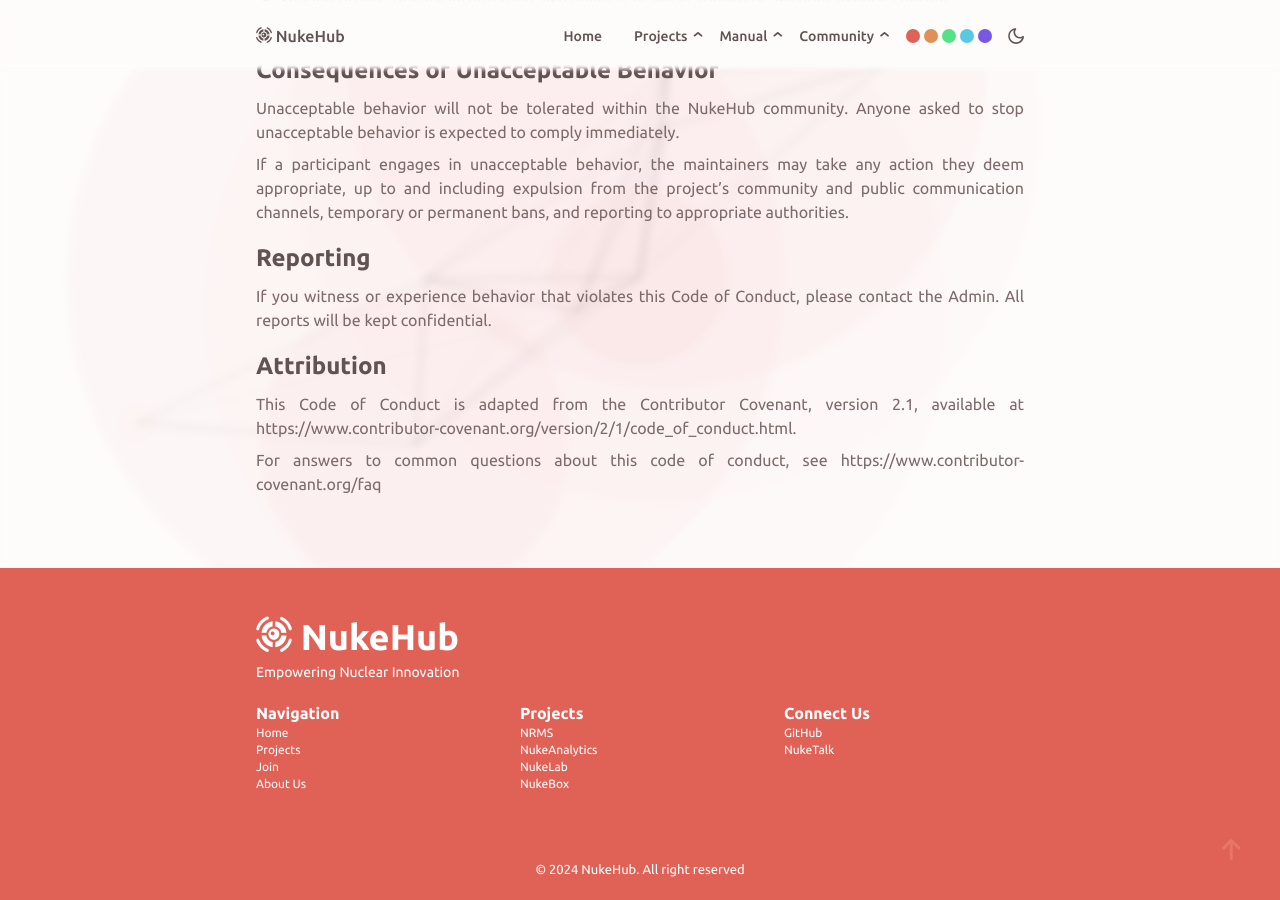
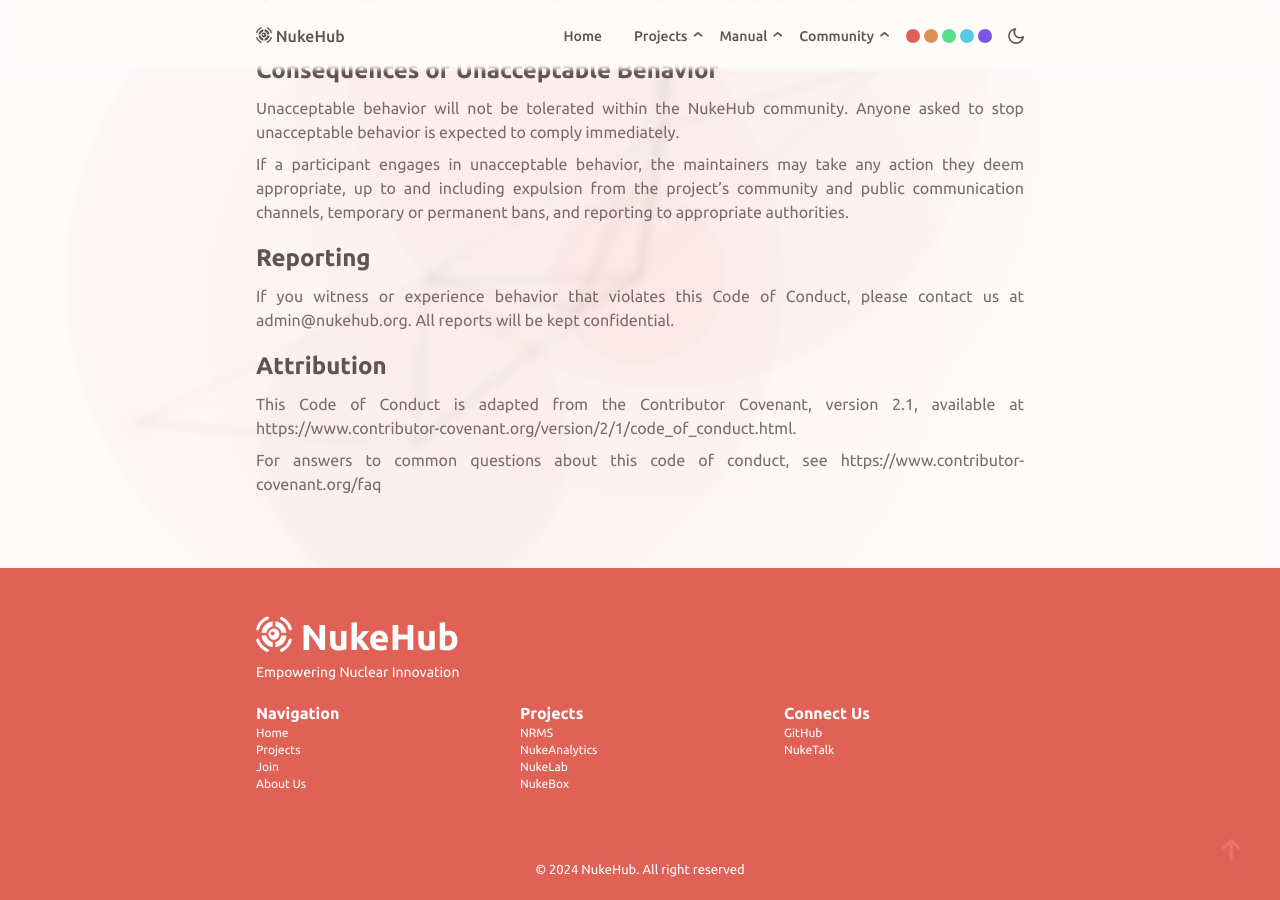
Before and after one commit to nukehub-dev/nukehub.org, a Jekyll site: the page built from manual/code_of_conduct.md, in a window 1280 px wide and 900 px high, scrolled down 774 px. Built offline with Jekyll 4.4.1, drawn with Linux system fonts in a browser that asks for light colours; some web fonts are replaced.

Commit message:
rename Admin to admin@nukehub.org

```diff
--- a/manual/code_of_conduct.md
+++ b/manual/code_of_conduct.md
@@ -41,7 +41,7 @@ If a participant engages in unacceptable behavior, the maintainers may take any
 
 ## Reporting
 
-If you witness or experience behavior that violates this Code of Conduct, please contact the [Admin](mailto:admin@nukehub.org). All reports will be kept confidential.
+If you witness or experience behavior that violates this Code of Conduct, please contact us at [admin@nukehub.org](mailto:admin@nukehub.org). All reports will be kept confidential.
 
 ## Attribution
 
```
